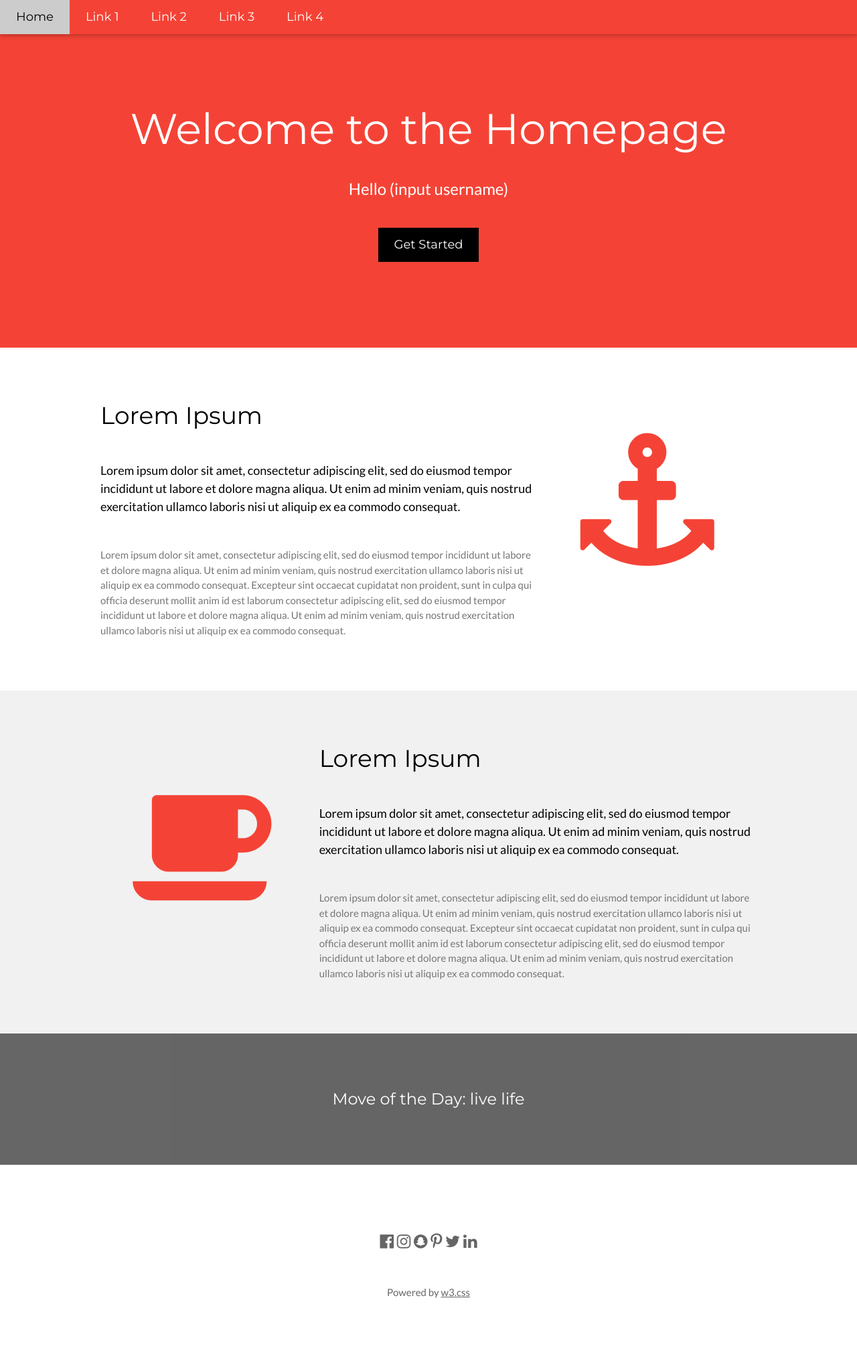
After one commit to Mitchgut278/BJJ_Tracker, a Django app: page /test_landing/ in a window 1280 px wide. The commit adds this page. Shown: the whole page at 67% size. Run offline with Django 3.2, Linux system fonts and the light colour scheme; a user stored in the database is signed in.

Commit message:
new styling init

```diff
--- /dev/null
+++ b/mysite/bjjtracker/templates/bjjtracker/test_landing.html
@@ -0,0 +1,113 @@
+<!DOCTYPE html>
+<html lang="en">
+<head>
+<title>Need Title</title>
+<meta charset="UTF-8">
+<meta name="viewport" content="width=device-width, initial-scale=1">
+<link rel="stylesheet" href="https://www.w3schools.com/w3css/4/w3.css">
+<link rel="stylesheet" href="https://fonts.googleapis.com/css?family=Lato">
+<link rel="stylesheet" href="https://fonts.googleapis.com/css?family=Montserrat">
+<link rel="stylesheet" href="https://cdnjs.cloudflare.com/ajax/libs/font-awesome/4.7.0/css/font-awesome.min.css">
+<style>
+body,h1,h2,h3,h4,h5,h6 {font-family: "Lato", sans-serif}
+.w3-bar,h1,button {font-family: "Montserrat", sans-serif}
+.fa-anchor,.fa-coffee {font-size:200px}
+</style>
+</head>
+<body>
+
+
+<!-- Navbar -->
+<div class="w3-top">
+  <div class="w3-bar w3-red w3-card w3-left-align w3-large">
+    <a class="w3-bar-item w3-button w3-hide-medium w3-hide-large w3-right w3-padding-large w3-hover-white w3-large w3-red" href="javascript:void(0);" onclick="myFunction()" title="Toggle Navigation Menu"><i class="fa fa-bars"></i></a>
+    <a href="#" class="w3-bar-item w3-button w3-padding-large w3-white">Home</a>
+    <a href="#" class="w3-bar-item w3-button w3-hide-small w3-padding-large w3-hover-white">Link 1</a>
+    <a href="#" class="w3-bar-item w3-button w3-hide-small w3-padding-large w3-hover-white">Link 2</a>
+    <a href="#" class="w3-bar-item w3-button w3-hide-small w3-padding-large w3-hover-white">Link 3</a>
+    <a href="#" class="w3-bar-item w3-button w3-hide-small w3-padding-large w3-hover-white">Link 4</a>
+  </div>
+
+  <!-- Navbar on small screens -->
+  <div id="navDemo" class="w3-bar-block w3-white w3-hide w3-hide-large w3-hide-medium w3-large">
+    <a href="#" class="w3-bar-item w3-button w3-padding-large">Link 1</a>
+    <a href="#" class="w3-bar-item w3-button w3-padding-large">Link 2</a>
+    <a href="#" class="w3-bar-item w3-button w3-padding-large">Link 3</a>
+    <a href="#" class="w3-bar-item w3-button w3-padding-large">Link 4</a>
+  </div>
+</div>
+
+<!-- Header -->
+<header class="w3-container w3-red w3-center" style="padding:128px 16px">
+  <h1 class="w3-margin w3-jumbo">Welcome to the Homepage</h1>
+  <p class="w3-xlarge">Hello (input username)</p>
+  <button class="w3-button w3-black w3-padding-large w3-large w3-margin-top">Get Started</button>
+</header>
+
+<!-- First Grid -->
+<div class="w3-row-padding w3-padding-64 w3-container">
+  <div class="w3-content">
+    <div class="w3-twothird">
+      <h1>Lorem Ipsum</h1>
+      <h5 class="w3-padding-32">Lorem ipsum dolor sit amet, consectetur adipiscing elit, sed do eiusmod tempor incididunt ut labore et dolore magna aliqua. Ut enim ad minim veniam, quis nostrud exercitation ullamco laboris nisi ut aliquip ex ea commodo consequat.</h5>
+
+      <p class="w3-text-grey">Lorem ipsum dolor sit amet, consectetur adipiscing elit, sed do eiusmod tempor incididunt ut labore et dolore magna aliqua. Ut enim ad minim veniam, quis nostrud exercitation ullamco laboris nisi ut aliquip ex ea commodo consequat. Excepteur sint
+        occaecat cupidatat non proident, sunt in culpa qui officia deserunt mollit anim id est laborum consectetur adipiscing elit, sed do eiusmod tempor incididunt ut labore et dolore magna aliqua. Ut enim ad minim veniam, quis nostrud exercitation ullamco
+        laboris nisi ut aliquip ex ea commodo consequat.</p>
+    </div>
+
+    <div class="w3-third w3-center">
+      <i class="fa fa-anchor w3-padding-64 w3-text-red"></i>
+    </div>
+  </div>
+</div>
+
+<!-- Second Grid -->
+<div class="w3-row-padding w3-light-grey w3-padding-64 w3-container">
+  <div class="w3-content">
+    <div class="w3-third w3-center">
+      <i class="fa fa-coffee w3-padding-64 w3-text-red w3-margin-right"></i>
+    </div>
+
+    <div class="w3-twothird">
+      <h1>Lorem Ipsum</h1>
+      <h5 class="w3-padding-32">Lorem ipsum dolor sit amet, consectetur adipiscing elit, sed do eiusmod tempor incididunt ut labore et dolore magna aliqua. Ut enim ad minim veniam, quis nostrud exercitation ullamco laboris nisi ut aliquip ex ea commodo consequat.</h5>
+
+      <p class="w3-text-grey">Lorem ipsum dolor sit amet, consectetur adipiscing elit, sed do eiusmod tempor incididunt ut labore et dolore magna aliqua. Ut enim ad minim veniam, quis nostrud exercitation ullamco laboris nisi ut aliquip ex ea commodo consequat. Excepteur sint
+        occaecat cupidatat non proident, sunt in culpa qui officia deserunt mollit anim id est laborum consectetur adipiscing elit, sed do eiusmod tempor incididunt ut labore et dolore magna aliqua. Ut enim ad minim veniam, quis nostrud exercitation ullamco
+        laboris nisi ut aliquip ex ea commodo consequat.</p>
+    </div>
+  </div>
+</div>
+
+<div class="w3-container w3-black w3-center w3-opacity w3-padding-64">
+    <h1 class="w3-margin w3-xlarge">Move of the Day: live life</h1>
+</div>
+
+<!-- Footer -->
+<footer class="w3-container w3-padding-64 w3-center w3-opacity">
+  <div class="w3-xlarge w3-padding-32">
+    <i class="fa fa-facebook-official w3-hover-opacity"></i>
+    <i class="fa fa-instagram w3-hover-opacity"></i>
+    <i class="fa fa-snapchat w3-hover-opacity"></i>
+    <i class="fa fa-pinterest-p w3-hover-opacity"></i>
+    <i class="fa fa-twitter w3-hover-opacity"></i>
+    <i class="fa fa-linkedin w3-hover-opacity"></i>
+ </div>
+ <p>Powered by <a href="https://www.w3schools.com/w3css/default.asp" target="_blank">w3.css</a></p>
+</footer>
+
+<script>
+// Used to toggle the menu on small screens when clicking on the menu button
+function myFunction() {
+  var x = document.getElementById("navDemo");
+  if (x.className.indexOf("w3-show") == -1) {
+    x.className += " w3-show";
+  } else {
+    x.className = x.className.replace(" w3-show", "");
+  }
+}
+</script>
+
+</body>
+</html>
--- a/mysite/bjjtracker/urls.py
+++ b/mysite/bjjtracker/urls.py
@@ -17,4 +17,6 @@ urlpatterns = [
 
     path('move-of-the-day/', views.moveOfTheDay, name='move-of-the-day'),
     path('move-of-the-day-history/', views.moveOfTheDayHistory, name='move-of-the-day-history'),
+    path('test_landing/', views.testLanding),
+    path('new_page/', views.newPage),
 ]
--- a/mysite/bjjtracker/views.py
+++ b/mysite/bjjtracker/views.py
@@ -13,7 +13,29 @@ from django.contrib.auth.forms import UserCreationForm
 from django.shortcuts import get_object_or_404
 import datetime
 import random
+
 # Create your views here.
+def testLanding(request):
+    q = request.GET.get('search-area') if request.GET.get('search-area') != None else ''
+    if q:
+        techniques = Technique.objects.filter(
+            Q(position__name__icontains=q) |
+            Q(name__icontains=q)
+        )
+    else:
+        techniques = Technique.objects.filter(user=request.user).order_by('position')
+    positions = Position.objects.all()
+
+    context = {'positions':positions, 'techniques':techniques, 'search_input':q}
+    return render(request, 'bjjtracker/test_landing.html')
+
+def newPage(request):
+
+    positions = Position.objects.all()
+    techniques = Technique.objects.all()
+    context = {'positions':positions, 'techniques':techniques}
+    return render(request, 'bjjtracker/new_page.html', context)
+
 
 def loginUser(request):
     page = 'login'
--- a/mysite/templates/main.html
+++ b/mysite/templates/main.html
@@ -11,9 +11,6 @@
     <link rel="stylesheet" type="text/css" media="screen" href="{% static 'styles/main.css' %}">
 </head>
 <body>
-    {% include 'navbar.html' %}
-
-    {% include 'navbar_old.html' %}
 
     {% block content %}
 
--- a/mysite/templates/navbar.html
+++ b/mysite/templates/navbar.html
@@ -24,6 +24,9 @@
             <a class="dropdown-item" href="#">Something else here</a>
           </div>
         </li>
+        <li id="login_button" class="nav-item">
+          <a class="nav-link" href="#">Login</a>
+        </li>
       </ul>
     </div>
   </nav>
--- a/mysite/templates/navbar_old.html
+++ b/mysite/templates/navbar_old.html
@@ -6,7 +6,7 @@
 {% endif %}
 
 {% if request.user.is_authenticated %}
-    <a href="{% url 'log-training-session'%}">Log your latest training session</a>
+
     <br>
     <a href="{% url 'logout' %}">Logout</a>
 {% endif %}
```
Also changed, not shown: mysite/bjjtracker/templates/bjjtracker/new_page.html (added, +35 -0 lines), mysite/static/styles/main.css (+34 -3 lines), mysite/db.sqlite3.
